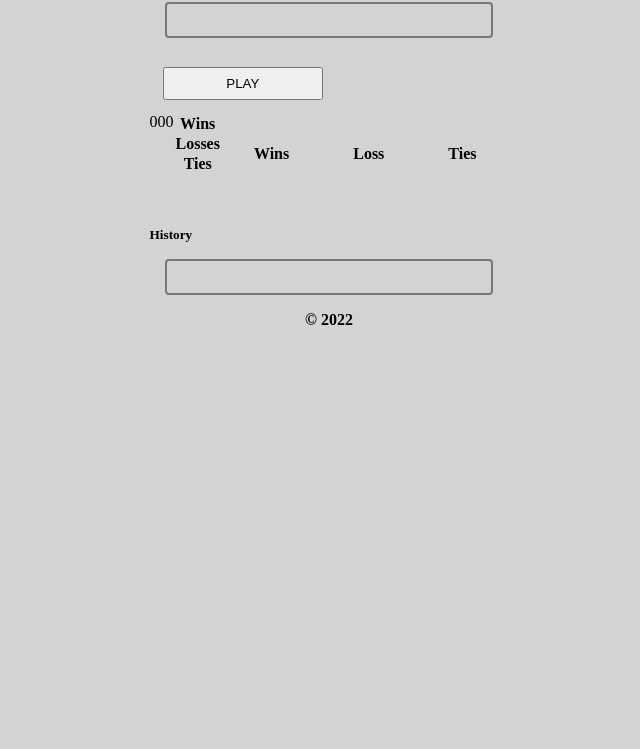
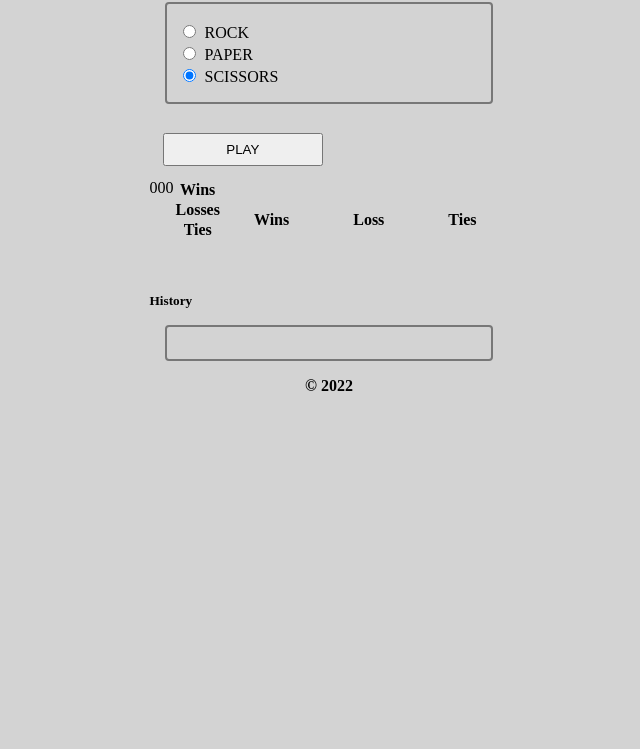
Before and after one commit to StevenJBurns/rock-paper-scissors, a plain HTML site: page index.html in a window 1280 px wide. Shown: the part 51-800 px from the top of the page, without its empty margins (311-951 px from the left). Drawn offline with Linux system fonts and the light colour scheme; the site is published under a folder, as on GitHub Pages, so addresses that start at the root find nothing.

Commit message:
fix: change relative path in index.html to main.js

```diff
--- a/index.html
+++ b/index.html
@@ -6,7 +6,7 @@
     <meta name="viewport" content="width=device-width, initial-scale=1.0">
     <title>Rock-Paper-Scissors</title>
     <link rel="stylesheet" href="css/index.css">
-    <script type="module" src="/js/main.js"></script>
+    <script type="module" src="js/main.js"></script>
   </head>
   <body>
     <header>
```
